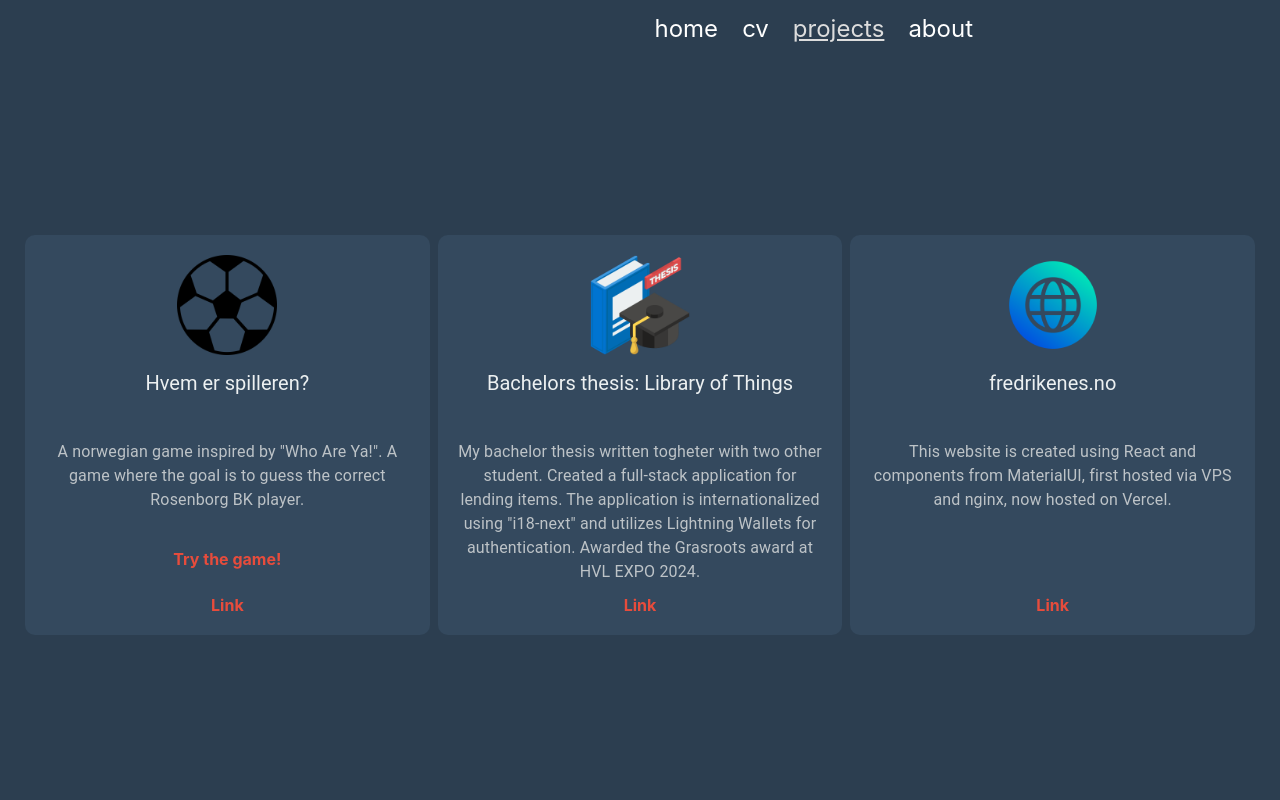
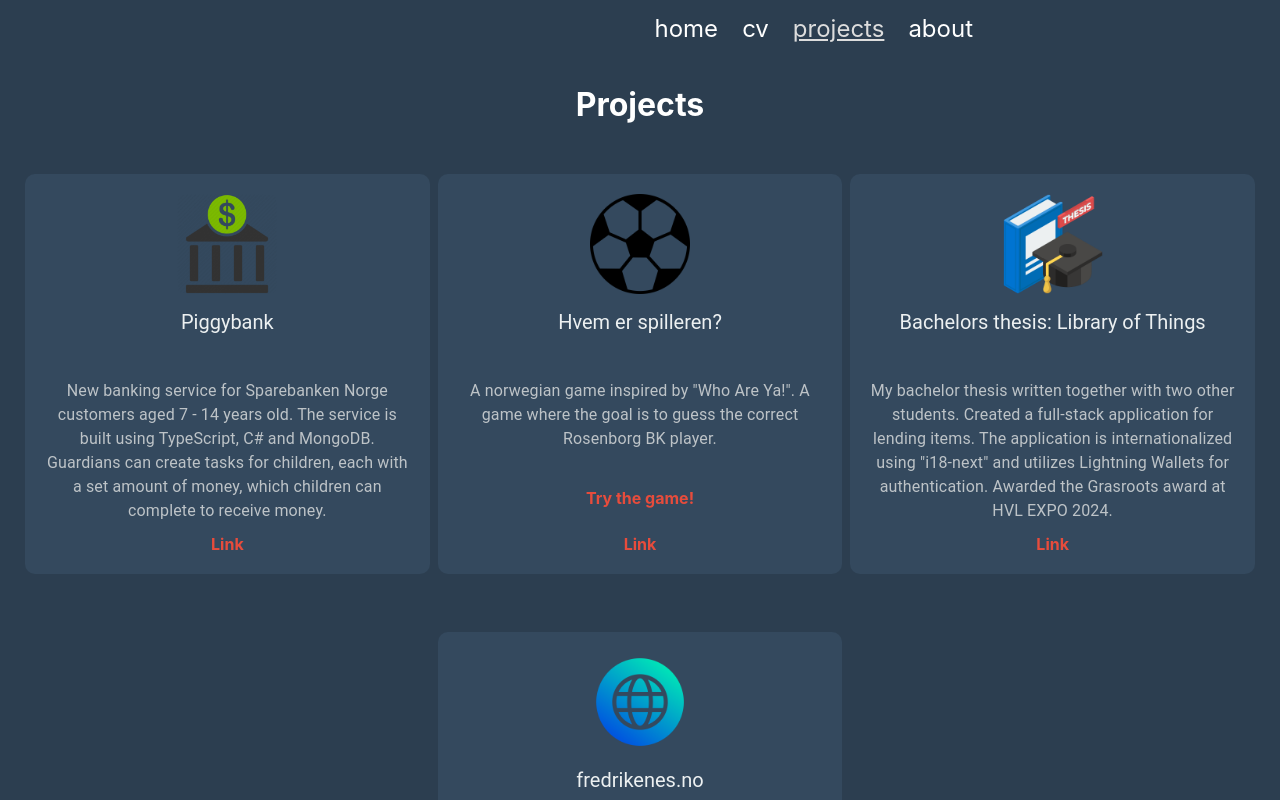
Before and after one commit to FredrikEnes/nginxweb, a React (Create React App) app: page /projects in a window 1280 px wide. Shown: the top 800 px of the page. Built offline with nearby package versions, Linux system fonts and the light colour scheme.

Commit message:
feat: add new info on webpage, and update some info and refactor

```diff
--- a/src/App.css
+++ b/src/App.css
@@ -125,7 +125,7 @@
   border-radius: 10px;
   transition: transform 0.3s, box-shadow 0.3s;
   text-align: center;
-  margin-top: 150px;
+  margin-top: 50px;
 }
 
 .projectview img {
--- a/src/components/pages/Projects.js
+++ b/src/components/pages/Projects.js
@@ -1,10 +1,17 @@
 import WEB from "./images/web.png";
 import Thesis from "./images/thesis.png";
 import Fotball from "./images/fotball.png";
+import Bank from "./images/bank.png";
 import { Grid, Typography, Box } from "@mui/material";
 
-function DisplayProjects() {
+export default function Projects() {
   const data = [
+    {
+    Bilde: Bank,
+    Tittel: "Piggybank",
+    Beskrivelse: "New banking service for Sparebanken Norge customers aged 7 - 14 years old. The service is built using TypeScript, C# and MongoDB. Guardians can create tasks for children, each with a set amount of money, which children can complete to receive money.",
+    Lenke: "https://www.bankshift.no/nyheter/studentene-fikk-syv-uker-pa-a-skape-en-nettbank-for-barn-et-resultat-som-overgikk-forventingene/415204",
+    },
     {
       Bilde: Fotball,
       Tittel: "Hvem er spilleren?",
@@ -18,7 +25,7 @@
       Bilde: Thesis,
       Tittel: "Bachelors thesis: Library of Things",
       Beskrivelse:
-        `My bachelor thesis written togheter with two other student. Created a full-stack application for lending items. The application is internationalized using "i18-next" and utilizes Lightning Wallets for authentication. Awarded the Grasroots award at HVL EXPO 2024.`,
+        `My bachelor thesis written together with two other students. Created a full-stack application for lending items. The application is internationalized using "i18-next" and utilizes Lightning Wallets for authentication. Awarded the Grasroots award at HVL EXPO 2024.`,
       Lenke: "https://hvlopen.brage.unit.no/hvlopen-xmlui/handle/11250/3143193",
     },
     {
@@ -31,6 +38,8 @@
   ];
 
   return (
+    <>
+    <h1>Projects</h1>
     <Grid container spacing={1} justifyContent="center">
       {data.map((element, index) => (
         <Grid item xs={12} sm={6} md={4} key={index}>
@@ -91,13 +100,6 @@
         </Grid>
       ))}
     </Grid>
-  );
-}
-
-export default function Projects() {
-  return (
-    <>
-      <DisplayProjects />
     </>
   );
 }
```
Also changed, not shown: src/components/pages/images/bank.png (added).
